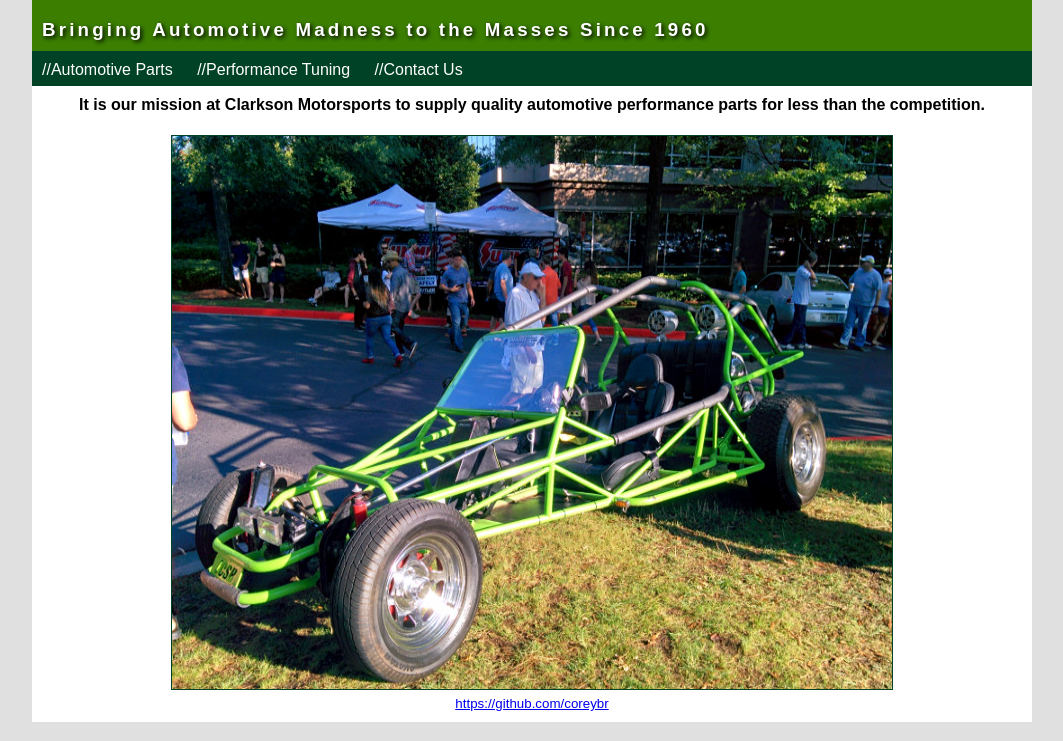
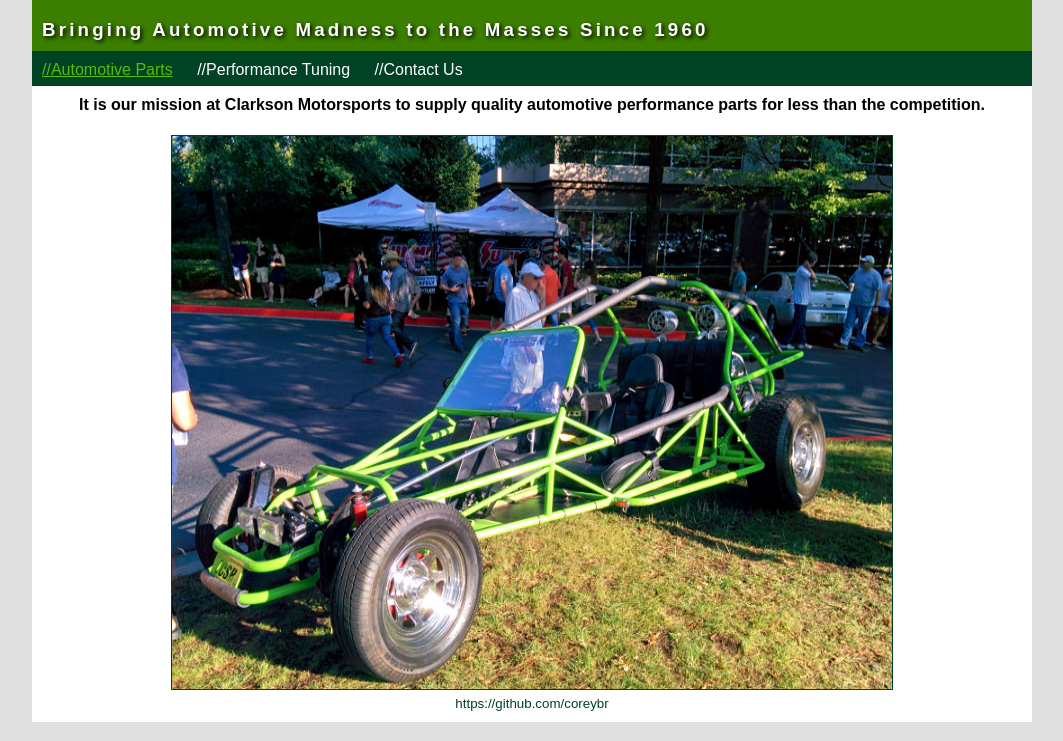
Before and after one commit to coreybr/motorsportsSite, a plain HTML site: page index.html in a window 1280 px wide. In both pictures the pointer is over the link "//Automotive Parts". Shown: the part 59-800 px from the top of the page, without its empty margins (108-1171 px from the left). Drawn offline with Linux system fonts and the light colour scheme.

Commit message:
Add global link styling

```diff
--- a/main.css
+++ b/main.css
@@ -10,6 +10,15 @@ html, body {
 
 img {
     border: 1px solid #004225;
+}
+
+a {
+    color: #004225;
+    text-decoration: none;
+}
+
+a:hover {
+    text-decoration: underline;
 }
 
 header {
@@ -56,10 +65,10 @@ nav li {
 
 nav a {
     color: #FFFFFF;
-    text-decoration: none;
 }
 
 nav a:hover {
+    color: #5BBC00;
 }
 
 .container {
```
